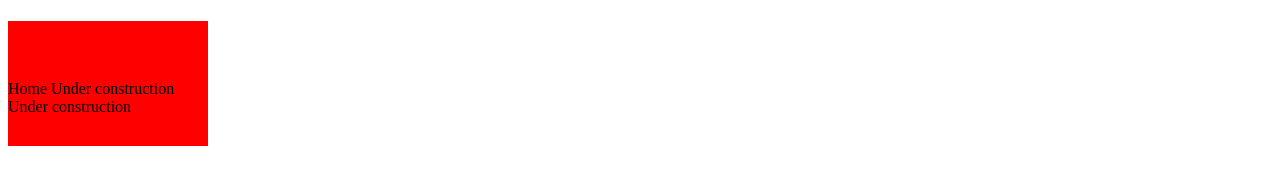
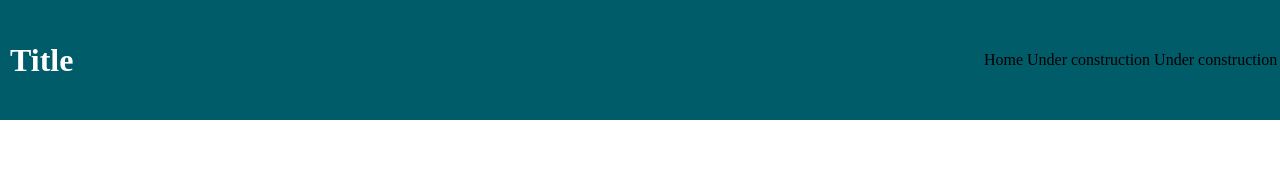
Before and after one commit to Mjthunder88/Foundations-capstone-project, a website: page client/home.html in a window 1280 px wide. Drawn offline with nearby package versions, Linux system fonts and the light colour scheme.

Commit message:
ajusted the width and height for my header-body

```diff
--- a/client/home.css
+++ b/client/home.css
@@ -1,18 +1,26 @@
 /* Page-sizing */
 body {
-    width: 100vw;
+    /* width: 100vw; */
+    max-width: 1400px;
+    margin-right: 0px;
+    margin-left: 0px;
+    margin-top: 0px;
 }
 
 /* Header */
 
 header {
-    background-color: rgb(255, 0, 0);
-    height: 125px;
-    width: 200px;
+    background-color: #005C69;
+    height: 100px;
+    width: 99vw;
+    padding: 10px;
+    display: flex;
+    justify-content: space-between;
+    align-items: center;
 }
 
 .title {
-    color: red;
+    color: white;
 }
 
 
```
